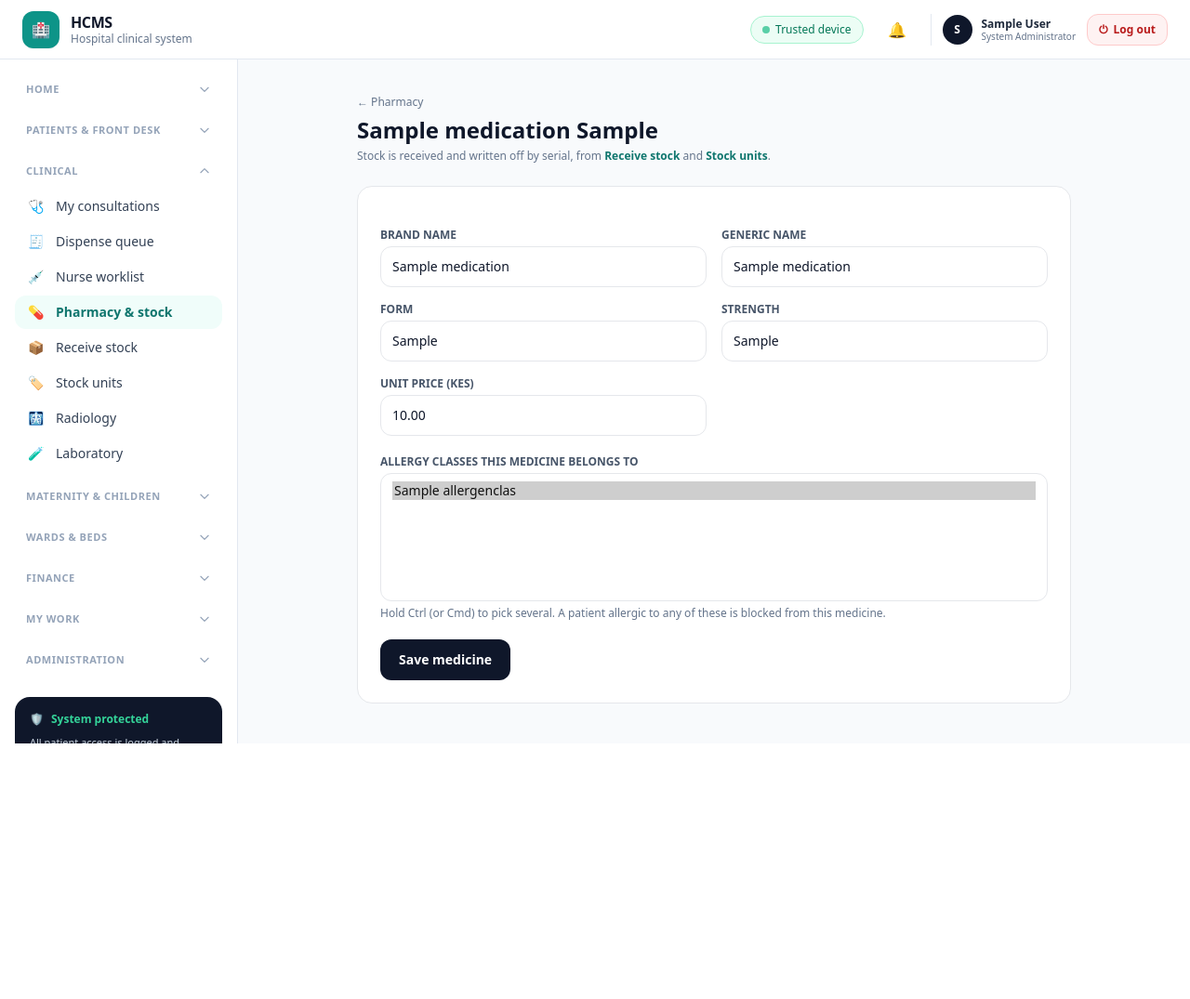
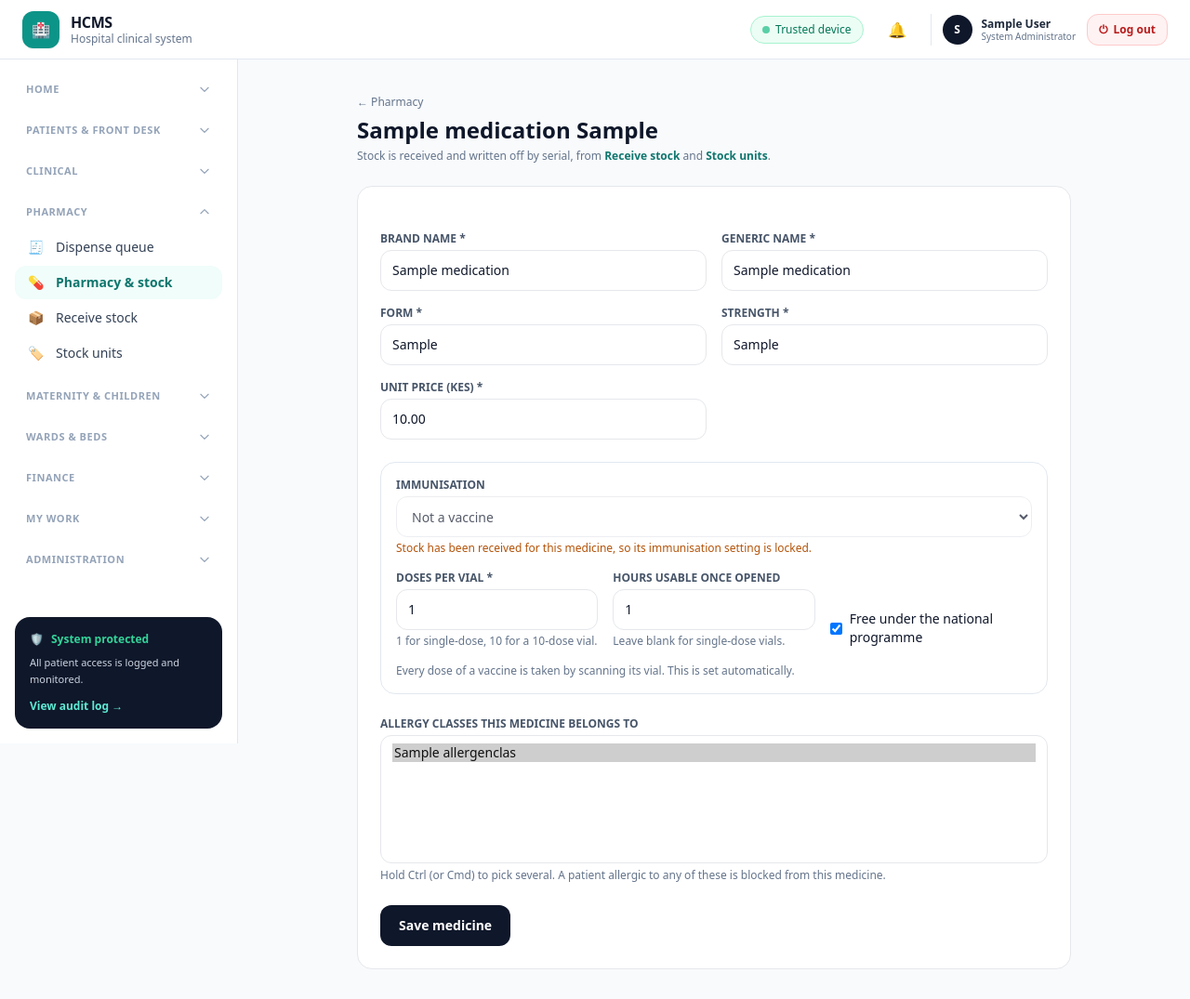
Before and after one commit to andareomondi/hcms, a Django app: page /pharmacy/medication/00000000-0000-0000-0000-000000000001/edit/ in a window 1280 px wide. Shown: the whole page at 93% size. Before the commit the page ends 800 px from the top, so only its background shows below. Run offline with Django 5.2, Linux system fonts and the light colour scheme; a user stored in the database is signed in; tables that the repository leaves empty hold one stand-in row (values such as "Sample post"); data that the repository does not hold is empty; parts of the project's set-up code (start-up, migrations or seed data) failed here and were passed over; some libraries are stand-ins or nearby versions.

Commit message:
feat(maternity, pharmacy): add vaccination order linking and enhance medication management
- Added a ForeignKey field to the Vaccination model to link vaccinations to medication orders.
- Updated the record_vaccination service to create medication orders when administering vaccines.
- Enhanced the medication form to include immunization details and validation for vaccine setup.
- Modified the medication order model to remove role restrictions on the ordered_by field.
- Improved navigation by adding links for Radiology and Laboratory under the Pharmacy section.
- Created new migrations for the changes in the models and updated existing migration files.

```diff
--- a/maternity/models.py
+++ b/maternity/models.py
@@ -46,6 +46,7 @@ class Delivery(models.Model):
 class Vaccination(models.Model):
     """
     Append-only. One dose per vaccine per child. A wrong entry is corrected by an admin, not edited here.
+    Every dose is linked to the pharmacy order and the vial it came from.
     """
     id = models.UUIDField(primary_key=True, default=uuid.uuid4, editable=False)
     patient = models.ForeignKey(Patient, on_delete=models.PROTECT, related_name="vaccinations")
@@ -58,6 +59,8 @@ class Vaccination(models.Model):
     recorded_at = models.DateTimeField(auto_now_add=True)
     stock_unit = models.ForeignKey("pharmacy.StockUnit", on_delete=models.PROTECT,
                                    null=True, blank=True, related_name="vaccinations")
+    order = models.ForeignKey("pharmacy.MedicationOrder", on_delete=models.PROTECT,
+                              null=True, blank=True, related_name="vaccinations")
 
     class Meta:
         ordering = ["given_at"]
--- a/pharmacy/models.py
+++ b/pharmacy/models.py
@@ -83,8 +83,7 @@ class MedicationOrder(models.Model):
 
     id = models.UUIDField(primary_key=True, default=uuid.uuid4, editable=False)
     encounter = models.ForeignKey(Encounter, on_delete=models.PROTECT, related_name="medication_orders")
-    ordered_by = models.ForeignKey(StaffProfile, on_delete=models.PROTECT, related_name="+",
-                                   limit_choices_to={"role": "DOCTOR"})
+    ordered_by = models.ForeignKey(StaffProfile, on_delete=models.PROTECT, related_name="+")
 
     medication = models.ForeignKey(Medication, on_delete=models.PROTECT, related_name="orders",
                                    null=True, blank=True)
--- a/pharmacy/views.py
+++ b/pharmacy/views.py
@@ -15,6 +15,7 @@ from core_patients.models import AllergenClass
 from dashboard.audit_actions import AuditAction
 from dashboard.utils import log_action
 from hospital_system.permissions import Cap, caps_for, requires
+from maternity.schedule import SCHEDULE
 
 from . import serials as serial_rules
 from . import services
@@ -93,54 +94,154 @@ def pharmacy_dashboard_view(request):
 
     return render(request, "pharmacy/dashboard.html", context)
 
+
+VACCINE_CHOICES = [(code, label) for code, label, _ in SCHEDULE]
+VACCINE_CODES = {code for code, _ in VACCINE_CHOICES}
+TEXT_FIELDS = ("brand_name", "generic_name", "form", "strength")
+
+
+def _blank_values():
+    return {
+        **{k: "" for k in TEXT_FIELDS},
+        "unit_price": "", "vaccine_code": "", "doses_per_unit": "1", "in_use_hours": "",
+        "is_programme_free": False, "allergen_class_ids": [],
+    }
+
+
+def _values_from_post(request):
+    def get(key):
+        return request.POST.get(key, "").strip()
+
+    return {
+        **{k: get(k) for k in TEXT_FIELDS},
+        "unit_price": get("unit_price"),
+        "vaccine_code": get("vaccine_code"),
+        "doses_per_unit": get("doses_per_unit"),
+        "in_use_hours": get("in_use_hours"),
+        "is_programme_free": request.POST.get("is_programme_free") == "on",
+        "allergen_class_ids": request.POST.getlist("allergen_class_ids"),
+    }
+
+
+def _values_from_medication(medication):
+    return {
+        **{k: getattr(medication, k) for k in TEXT_FIELDS},
+        "unit_price": str(medication.unit_price),
+        "vaccine_code": medication.vaccine_code or "",
+        "doses_per_unit": str(medication.doses_per_unit),
+        "in_use_hours": str(medication.in_use_hours or ""),
+        "is_programme_free": medication.is_programme_free,
+        "allergen_class_ids": [str(c.id) for c in medication.allergen_classes.all()],
+    }
+
+
+def _clean_medication(v, medication):
+    """Checks the form and returns (data, None) or (None, message). Nothing is saved here."""
+    if not all(v[k] for k in TEXT_FIELDS):
+        return None, "Fill in brand, generic name, form and strength."
+    try:
+        price = Decimal(v["unit_price"])
+    except InvalidOperation:
+        return None, "Enter the unit price."
+    if price < 0:
+        return None, "The unit price must be zero or more."
+
+    code = v["vaccine_code"] or None
+    if code and code not in VACCINE_CODES:
+        return None, "Choose a vaccine from the immunisation schedule."
+
+    try:
+        per_unit = int(v["doses_per_unit"] or 1)
+    except ValueError:
+        return None, "Doses per vial must be a whole number."
+    if not 1 <= per_unit <= 255:
+        return None, "Doses per vial must be between 1 and 255."
+
+    hours = None
+    if code and v["in_use_hours"]:
+        try:
+            hours = int(v["in_use_hours"])
+        except ValueError:
+            return None, "In-use hours must be a whole number."
+        if not 1 <= hours <= 255:
+            return None, "In-use hours must be between 1 and 255."
+
+    if medication is not None and code != (medication.vaccine_code or None) and medication.units.exists():
+        return None, ("This medicine already has stock received under its current setting. "
+                      "Its vaccine code cannot be changed while stock exists.")
+
+    return {
+        "brand_name": v["brand_name"],
+        "generic_name": v["generic_name"],
+        "form": v["form"],
+        "strength": v["strength"],
+        "unit_price": price,
+        "vaccine_code": code,
+        "doses_per_unit": per_unit,
+        "in_use_hours": hours,
+        "is_programme_free": bool(code and v["is_programme_free"]),
+        "requires_serial_scan": bool(code),
+    }, None
+
+
 @requires(Cap.PHARMACY_MANAGE)
 def medication_create_or_edit_view(request, medication_id=None):
     medication = get_object_or_404(Medication, pk=medication_id) if medication_id else None
-    classes = AllergenClass.objects.order_by("name")
-    stock = StockItem.objects.filter(medication=medication).first() if medication else None
-    selected_ids = [str(c.id) for c in medication.allergen_classes.all()] if medication else []
+    has_stock = medication is not None and medication.units.exists()
 
     if request.method == "POST":
-        fields = {k: request.POST.get(k, "").strip()
-                  for k in ["brand_name", "generic_name", "form", "strength"]}
-        try:
-            price = Decimal(request.POST.get("unit_price", "").strip())
-        except InvalidOperation:
-            price = Decimal(-1)
-        if not all(fields.values()) or price < 0:
-            messages.error(request, "Fill in every field. The unit price must be zero or more.")
-            return _render_form(request, medication, stock, classes, selected_ids)
+        values = _values_from_post(request)
+        data, error = _clean_medication(values, medication)
+        if error:
+            messages.error(request, error)
+            return _render_form(request, medication, values, has_stock)
 
         try:
             with transaction.atomic():
                 if medication is None:
-                    medication = Medication.objects.create(**fields, unit_price=price, is_active=True)
+                    medication = Medication.objects.create(**data, is_active=True)
                     StockItem.objects.get_or_create(medication=medication,
                                                     defaults={"quantity": 0, "reorder_level": 50})
                     action = "created"
                 else:
-                    for k, v in fields.items():
-                        setattr(medication, k, v)
-                    medication.unit_price = price
+                    for key, value in data.items():
+                        setattr(medication, key, value)
                     medication.save()
                     action = "updated"
                 medication.allergen_classes.set(
-                    AllergenClass.objects.filter(id__in=request.POST.getlist("allergen_class_ids")))
+                    AllergenClass.objects.filter(id__in=values["allergen_class_ids"]))
         except IntegrityError:
-            messages.error(request, "A medicine with this brand, generic, form and strength already exists.")
-            return _render_form(request, medication, stock, classes, selected_ids)
+            code = data["vaccine_code"]
+            others = Medication.objects.filter(vaccine_code=code) if code else Medication.objects.none()
+            if medication is not None and medication.pk:
+                others = others.exclude(pk=medication.pk)
+            if others.exists():
+                message = "That vaccine is already set up on another medicine."
+            else:
+                message = "A medicine with this brand, generic, form and strength already exists."
+            messages.error(request, message)
+            return _render_form(request, medication, values, has_stock)
 
-        log_action(request, AuditAction.MEDICATION_CREATED if action == "created" else AuditAction.MEDICATION_UPDATED,
+        log_action(request,
+                   AuditAction.MEDICATION_CREATED if action == "created" else AuditAction.MEDICATION_UPDATED,
                    f"{action.title()} medicine {medication.brand_name} {medication.strength}.")
         messages.success(request, f"{medication.brand_name} saved.")
         return redirect("pharmacy:medication_edit", medication_id=medication.id)
 
-    return _render_form(request, medication, stock, classes, selected_ids)
+    if medication is not None:
+        values = _values_from_medication(medication)
+    else:
+        values = _blank_values()
+    return _render_form(request, medication, values, has_stock)
 
 
-def _render_form(request, medication, stock, classes, selected_ids):
+def _render_form(request, medication, values, has_stock):
     return render(request, "pharmacy/medication_form.html", {
-        "medication": medication, "stock": stock, "classes": classes, "selected_ids": selected_ids,
+        "medication": medication,
+        "values": values,
+        "has_stock": has_stock,
+        "classes": AllergenClass.objects.order_by("name"),
+        "vaccines": VACCINE_CHOICES,
     })
 
 
@@ -181,7 +282,6 @@ def dispense_action(request, order_id):
     return redirect("pharmacy:dispense_queue")
 
 
-
 @requires(Cap.NURSE_ADMINISTER)
 def nurse_worklist_view(request):
     _refresh_expiry(request)
@@ -199,7 +299,6 @@ def nurse_worklist_view(request):
         "page_obj": page_obj,
         "orders": _annotate(page_obj.object_list),
     })
-
 
 
 @requires(Cap.NURSE_ADMINISTER)
@@ -227,7 +326,6 @@ def administer_action(request, order_id):
                f"Administered {order.medication.brand_name} to {order.encounter.patient}.")
     messages.success(request, f"Recorded: {order.medication.brand_name} given.")
     return redirect("pharmacy:nurse_worklist")
-
 
 
 @requires(Cap.PHARMACY_MANAGE)
--- a/templates/pharmacy/medication_form.html
+++ b/templates/pharmacy/medication_form.html
@@ -16,50 +16,110 @@
                 </p>
             {% endif %}
         </div>
-        <form method="post" class="bg-white rounded-2xl border p-6 space-y-5">
+        <form method="post" class="bg-white rounded-2xl border p-6 space-y-6">
             {% csrf_token %}
+            <!-- Medicine details -->
             <div class="grid grid-cols-1 md:grid-cols-2 gap-4">
                 <div>
-                    <label class="block text-xs font-semibold uppercase text-slate-600 mb-1">Brand name</label>
+                    <label class="block text-xs font-semibold uppercase text-slate-600 mb-1">Brand name *</label>
                     <input name="brand_name"
                            required
-                           value="{{ medication.brand_name|default:'' }}"
+                           value="{{ values.brand_name }}"
                            class="w-full min-h-11 border rounded-xl px-3 text-sm">
                 </div>
                 <div>
-                    <label class="block text-xs font-semibold uppercase text-slate-600 mb-1">Generic name</label>
+                    <label class="block text-xs font-semibold uppercase text-slate-600 mb-1">Generic name *</label>
                     <input name="generic_name"
                            required
-                           value="{{ medication.generic_name|default:'' }}"
+                           value="{{ values.generic_name }}"
                            class="w-full min-h-11 border rounded-xl px-3 text-sm">
                 </div>
                 <div>
-                    <label class="block text-xs font-semibold uppercase text-slate-600 mb-1">Form</label>
+                    <label class="block text-xs font-semibold uppercase text-slate-600 mb-1">Form *</label>
                     <input name="form"
                            required
-                           value="{{ medication.form|default:'' }}"
-                           placeholder="Tablet, Capsule, Injection"
+                           value="{{ values.form }}"
+                           placeholder="Tablet, Capsule, Injection, Vial"
                            class="w-full min-h-11 border rounded-xl px-3 text-sm">
                 </div>
                 <div>
-                    <label class="block text-xs font-semibold uppercase text-slate-600 mb-1">Strength</label>
+                    <label class="block text-xs font-semibold uppercase text-slate-600 mb-1">Strength *</label>
                     <input name="strength"
                            required
-                           value="{{ medication.strength|default:'' }}"
+                           value="{{ values.strength }}"
                            placeholder="500mg"
                            class="w-full min-h-11 border rounded-xl px-3 text-sm">
                 </div>
                 <div>
-                    <label class="block text-xs font-semibold uppercase text-slate-600 mb-1">Unit price (KES)</label>
+                    <label class="block text-xs font-semibold uppercase text-slate-600 mb-1">Unit price (KES) *</label>
                     <input name="unit_price"
                            type="number"
                            step="0.01"
                            min="0"
                            required
-                           value="{{ medication.unit_price|default_if_none:'' }}"
+                           value="{{ values.unit_price }}"
                            class="w-full min-h-11 border rounded-xl px-3 text-sm">
                 </div>
             </div>
+            <!-- Immunisation -->
+            <div class="rounded-2xl border border-slate-200 p-4 space-y-4"
+                 x-data="{ vax: {% if values.vaccine_code %}true{% else %}false{% endif %} }">
+                <div>
+                    <label class="block text-xs font-semibold uppercase text-slate-600 mb-1">Immunisation</label>
+                    <select name="vaccine_code"
+                            @change="vax = $event.target.value !== ''"
+                            {% if has_stock %}disabled{% endif %}
+                            class="w-full min-h-11 border rounded-xl px-3 text-sm bg-white">
+                        <option value="">Not a vaccine</option>
+                        {% for code, label in vaccines %}
+                            <option value="{{ code }}"
+                                    {% if values.vaccine_code == code %}selected{% endif %}>{{ label }} ({{ code }})</option>
+                        {% endfor %}
+                    </select>
+                    {% if has_stock %}
+                        <p class="text-xs text-amber-700 mt-1">Stock has been received for this medicine, so its immunisation setting is locked.</p>
+                        <input type="hidden" name="vaccine_code" value="{{ values.vaccine_code }}">
+                    {% else %}
+                        <p class="text-xs text-slate-500 mt-1">Choose a vaccine only for immunisation. Each vaccine can be set up on one medicine only.</p>
+                    {% endif %}
+                </div>
+                <div x-show="vax"
+                     x-cloak
+                     style="display:none"
+                     class="grid grid-cols-1 md:grid-cols-3 gap-4">
+                    <div>
+                        <label class="block text-xs font-semibold uppercase text-slate-600 mb-1">Doses per vial *</label>
+                        <input name="doses_per_unit"
+                               type="number"
+                               min="1"
+                               max="255"
+                               value="{{ values.doses_per_unit }}"
+                               class="w-full min-h-11 border rounded-xl px-3 text-sm">
+                        <p class="text-xs text-slate-500 mt-1">1 for single-dose, 10 for a 10-dose vial.</p>
+                    </div>
+                    <div>
+                        <label class="block text-xs font-semibold uppercase text-slate-600 mb-1">Hours usable once opened</label>
+                        <input name="in_use_hours"
+                               type="number"
+                               min="1"
+                               max="255"
+                               value="{{ values.in_use_hours }}"
+                               class="w-full min-h-11 border rounded-xl px-3 text-sm">
+                        <p class="text-xs text-slate-500 mt-1">Leave blank for single-dose vials.</p>
+                    </div>
+                    <div class="flex items-end">
+                        <label class="flex items-center gap-2 text-sm min-h-11">
+                            <input type="checkbox"
+                                   name="is_programme_free"
+                                   {% if values.is_programme_free %}checked{% endif %}
+                                   class="rounded text-teal-600 focus:ring-teal-500">
+                            Free under the national programme
+                        </label>
+                    </div>
+                    <p class="md:col-span-3 text-xs text-slate-500">Every dose of a vaccine is taken by scanning its vial. This is set automatically.</p>
+                </div>
+            </div>
+            <!-- Allergies -->
             <div>
                 <label class="block text-xs font-semibold uppercase text-slate-600 mb-1">Allergy classes this medicine belongs to</label>
                 <select name="allergen_class_ids"
@@ -68,7 +128,7 @@
                         class="w-full border rounded-xl px-3 py-2 text-sm">
                     {% for c in classes %}
                         <option value="{{ c.id }}"
-                                {% if c.id|stringformat:"s" in selected_ids %}selected{% endif %}>{{ c.name }}</option>
+                                {% if c.id|stringformat:"s" in values.allergen_class_ids %}selected{% endif %}>{{ c.name }}</option>
                     {% endfor %}
                 </select>
                 <p class="text-xs text-slate-500 mt-1">Hold Ctrl (or Cmd) to pick several. A patient allergic to any of these is blocked from this medicine.</p>
```
Also changed, not shown: hospital_system/navigation.py (+11 -6 lines), maternity/services.py (+29 -14 lines), pharmacy/services.py (+30 -0 lines), billing/migrations/0006_alter_charge_source_type.py (added), maternity/migrations/0003_vaccination_order.py (added), pharmacy/migrations/0006_alter_medicationorder_ordered_by.py (added).
